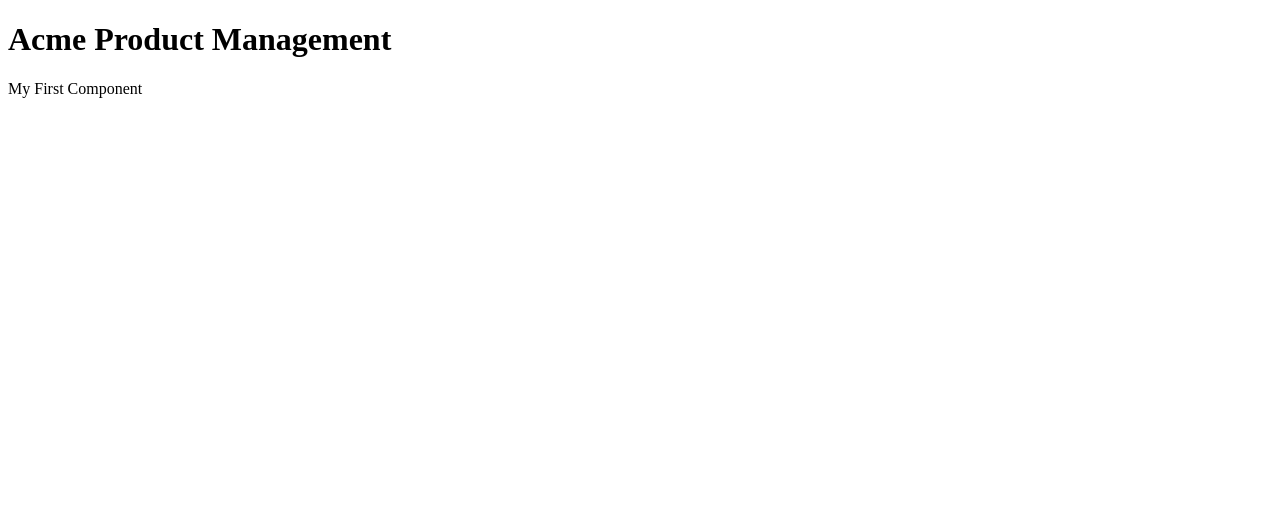
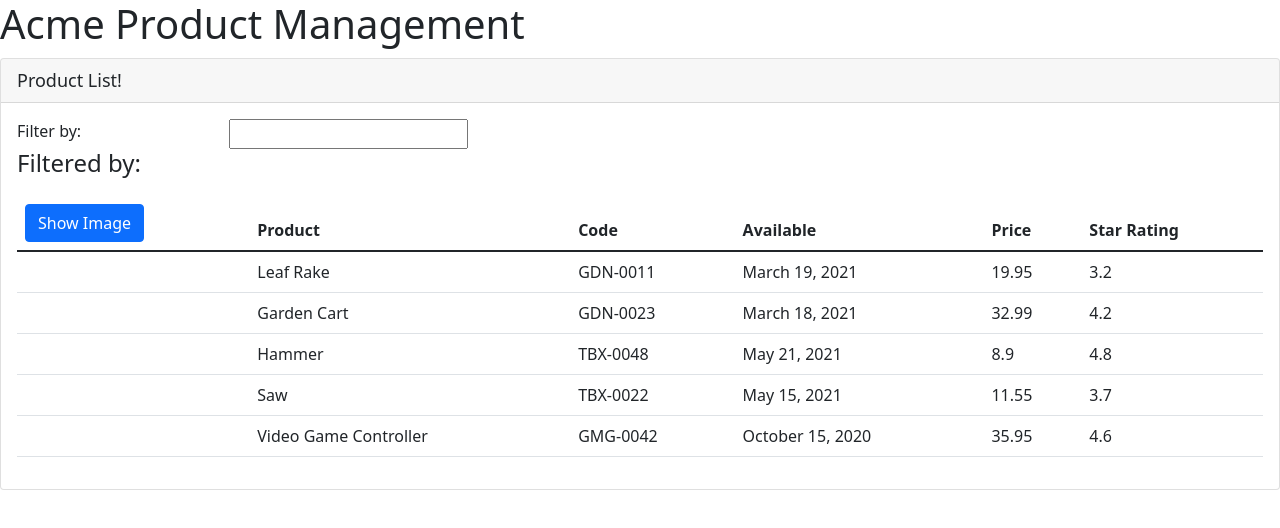
Before and after one commit to seangnewman/PluralSight_AngularGettingStarted, an Angular app: page / in a window 1280 px wide. Shown: the top 528 px of the page. Built offline with nearby package versions, Linux system fonts and the light colour scheme.

Commit message:
Completed section

```diff
--- a/package.json
+++ b/package.json
@@ -18,6 +18,8 @@
     "@angular/platform-browser": "~12.0.0",
     "@angular/platform-browser-dynamic": "~12.0.0",
     "@angular/router": "~12.0.0",
+    "bootstrap": "^5.1.3",
+    "font-awesome": "^4.7.0",
     "rxjs": "~6.6.0",
     "tslib": "^2.1.0",
     "zone.js": "~0.11.4"
--- a/src/app/app.component.ts
+++ b/src/app/app.component.ts
@@ -7,7 +7,7 @@
     `
       <div>
         <h1>{{pageTitle}}</h1>
-        <div>My First Component</div>
+        <pm-products></pm-products>
       </div>
     `
   }
--- a/src/app/app.module.ts
+++ b/src/app/app.module.ts
@@ -2,10 +2,12 @@
 import { BrowserModule } from '@angular/platform-browser';
 
 import { AppComponent } from './app.component';
+import { ProductListComponent } from './products/product-list.component';
 
 @NgModule({
   declarations: [
-    AppComponent
+    AppComponent,
+    ProductListComponent
   ],
   imports: [
     BrowserModule
--- /dev/null
+++ b/src/app/products/product-list.component.html
@@ -0,0 +1,48 @@
+<div class='card'>
+  <div class='card-header'>
+    {{pageTitle}}
+  </div>
+  <div class='card-body'>
+    <div class='row'>
+      <div class='col-md-2'>
+        Filter by:
+      </div>
+      <div class='col-md-4'>
+        <input type='text' />
+      </div>
+    </div>
+    <div class='row'>
+      <div class='col-md-6'>
+        <h4>Filtered by:</h4>
+      </div>
+    </div>
+    <div class='table-responsive'>
+      <table class='table' *ngIf="products.length">
+        <thead>
+          <tr>
+            <th>
+              <button class='btn btn-primary'>
+                Show Image
+              </button>
+            </th>
+            <th>Product</th>
+            <th>Code</th>
+            <th>Available</th>
+            <th>Price</th>
+            <th>Star Rating</th>
+          </tr>
+        </thead>
+        <tbody>
+          <tr *ngFor="let product of products">
+            <td></td>
+            <td>{{product.productName}}</td>
+            <td>{{product.productCode}}</td>
+            <td>{{product.releaseDate}}</td>
+            <td>{{product.price}}</td>
+            <td>{{product.starRating}}</td>
+          </tr>
+        </tbody>
+      </table>
+    </div>
+  </div>
+</div>
--- /dev/null
+++ b/src/app/products/product-list.component.ts
@@ -0,0 +1,63 @@
+import { Component } from "@angular/core";
+
+@Component({
+  selector : 'pm-products',
+  templateUrl : './product-list.component.html'
+})
+
+export class ProductListComponent{
+  pageTitle: string = 'Product List!';
+  products: any[] = [
+    {
+      "productId": 1,
+      "productName": "Leaf Rake",
+      "productCode": "GDN-0011",
+      "releaseDate": "March 19, 2021",
+      "description": "Leaf rake with 48-inch wooden handle.",
+      "price": 19.95,
+      "starRating": 3.2,
+      "imageUrl": "assets/images/leaf_rake.png"
+    },
+    {
+      "productId": 2,
+      "productName": "Garden Cart",
+      "productCode": "GDN-0023",
+      "releaseDate": "March 18, 2021",
+      "description": "15 gallon capacity rolling garden cart",
+      "price": 32.99,
+      "starRating": 4.2,
+      "imageUrl": "assets/images/garden_cart.png"
+    },
+    {
+      "productId": 5,
+      "productName": "Hammer",
+      "productCode": "TBX-0048",
+      "releaseDate": "May 21, 2021",
+      "description": "Curved claw steel hammer",
+      "price": 8.9,
+      "starRating": 4.8,
+      "imageUrl": "assets/images/hammer.png"
+    },
+    {
+      "productId": 8,
+      "productName": "Saw",
+      "productCode": "TBX-0022",
+      "releaseDate": "May 15, 2021",
+      "description": "15-inch steel blade hand saw",
+      "price": 11.55,
+      "starRating": 3.7,
+      "imageUrl": "assets/images/saw.png"
+    },
+    {
+      "productId": 10,
+      "productName": "Video Game Controller",
+      "productCode": "GMG-0042",
+      "releaseDate": "October 15, 2020",
+      "description": "Standard two-button video game controller",
+      "price": 35.95,
+      "starRating": 4.6,
+      "imageUrl": "assets/images/xbox-controller.png"
+    }
+
+  ];
+}
--- a/src/index.html
+++ b/src/index.html
@@ -2,7 +2,7 @@
 <html lang="en">
 <head>
   <meta charset="utf-8">
-  <title>Apm</title>
+  <title>APM</title>
   <base href="/">
   <meta name="viewport" content="width=device-width, initial-scale=1">
   <link rel="icon" type="image/x-icon" href="favicon.ico">
--- a/src/styles.css
+++ b/src/styles.css
@@ -1,4 +1,8 @@
 /* You can add global styles to this file, and also import other style files */
+@import "~bootstrap/dist/css/bootstrap.min.css";
+@import "~font-awesome/css/font-awesome.min.css";
+
+
 div.card-header {
  font-size: large;
 }
```
Also changed, not shown: 1 other file (tests, documents, lock files or other folders).
